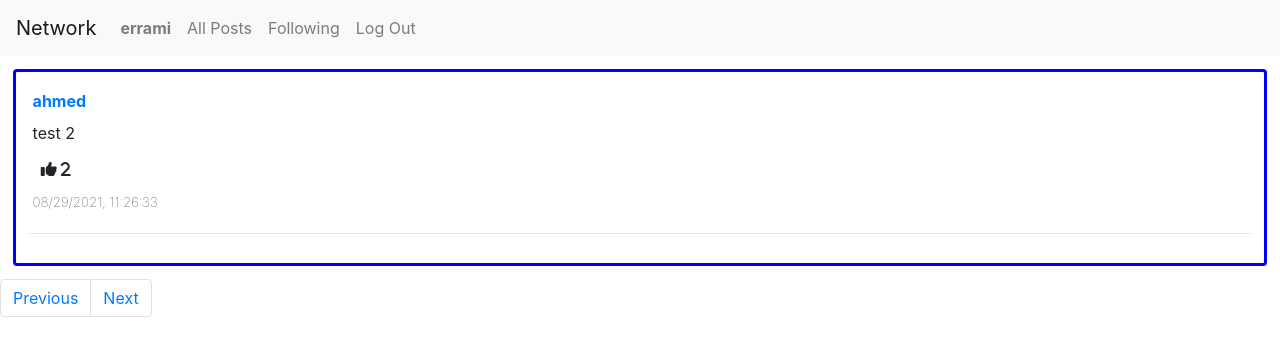
After one commit to ahmederrami/network, a Django app: page /following in a window 1280 px wide. The commit adds this page. Shown: the top 356 px of the page. Run offline with Django 3.2, Linux system fonts and the light colour scheme; a user stored in the database is signed in; data comes from the database, SQL or seed files in the repository; both versions use the stored data as it was after the commit; some libraries are stand-ins or nearby versions.

Commit message:
remains to be done pagination only

```diff
--- a/network/models.py
+++ b/network/models.py
@@ -11,6 +11,15 @@ class User(AbstractUser):
                 self.following.remove(user)
             else:
                 self.following.add(user)
+            self.save()
+
+    def serialize(self):
+        return {
+            "id": self.pk,
+            "username": self.username,
+            "followers": [user.username for user in self.followers.all()],
+            "following" : [user.username for user in self.following.all()]
+        }
 
 
 class Post(models.Model):
@@ -29,7 +38,7 @@ class Post(models.Model):
     def serialize(self):
         return {
             "id": self.pk,
-            "user": self.owner.username,
+            "owner": self.owner.username,
             "content": self.content,
             "timestamp": self.timestamp.strftime("%m/%d/%Y, %H:%M:%S"),
             "likes": self.likedBy.all().count(),
--- a/network/static/network/index.js
+++ b/network/static/network/index.js
@@ -1,16 +1,42 @@
+let log_user;
+let logged_user;
+
 document.addEventListener('DOMContentLoaded', function () {
-    load_posts('all');
+    const all_posts = document.querySelector('#all-posts');
+    const profile_posts = document.querySelector('#user-posts');
+    const username = document.querySelector('#username');
+    log_user = document.querySelector('#logged-user strong');
+    const followBtn = document.querySelector('#follow');
+    const following_posts = document.querySelector('#users-posts');
+
+    if (log_user){
+        logged_user = log_user.innerHTML;
+    }
+
+    if (all_posts){
+        var container = all_posts;
+        load_posts('all', container);
+    }
+    if (username){
+        var container = profile_posts;
+        load_posts(username.innerHTML,container);
+    }
+    if (following_posts){
+        var container = following_posts;
+        load_posts('following',container);
+    }
+
+    if(followBtn){
+        followBtn.addEventListener('click', () => follow(username.innerHTML));
+    }
 });
 
-function load_posts(filter) {
-
-    const our_div = document.querySelector('#all-posts');
-    const logged_user = document.querySelector('#logged-user strong').innerHTML;
-
+function load_posts(filter, container) {
+    console.log(`posts/${filter}`);
     fetch(`posts/${filter}`)
     .then(response => response.json())
     .then(posts => {
-
+        console.log(`posts/${filter}`);
         posts.forEach(post => {
             console.log(post);
             // Create elements
@@ -18,10 +44,10 @@ function load_posts(filter) {
             div.className = 'hide post rounded';
 
             const anchor = document.createElement('a');
-            anchor.href = `/user/${post.user}`;
+            anchor.href = `${post.owner}`;
 
             const username = document.createElement('div');
-            username.innerHTML = post.user;
+            username.innerHTML = post.owner;
             username.className = 'post-username';
 
             const timestamp = document.createElement('div');
@@ -35,7 +61,8 @@ function load_posts(filter) {
             textarea.innerHTML = content.innerHTML;
             textarea.style.display = 'none';
 
-            if (post.user == logged_user) {
+            if(log_user){
+                if (post.owner == logged_user) {
                     const editButton = document.createElement('button');
                     editButton.innerHTML = 'Edit';
                     editButton.className = 'btn btn-primary';
@@ -47,12 +74,16 @@ function load_posts(filter) {
                     div.append(editButton);
                     div.append(saveButton);
                 }
+            }
 
             const icon = document.createElement('i');
+            icon.className = 'fas fa-thumbs-up';
+            icon.innerHTML = ' '+post.liked_by.length;
 
+            if(log_user){
                 like_icon_classname(logged_user, post, icon);
-            icon.innerHTML = ' '+post.liked_by.length; //.likes;
                 icon.addEventListener('click', () => like(logged_user, post.id, icon));
+            }
 
             let hr=document.createElement('hr');
             anchor.append(username);
@@ -62,7 +93,7 @@ function load_posts(filter) {
             div.append(icon);
             div.append(timestamp);
             div.appendChild(hr);
-            our_div.append(div);
+            container.append(div);
             // showPosts.push(div);
         })
 
@@ -134,18 +165,27 @@ function like(logged_user, post_id, icon){
     });
 }
 
-function follow(username, change) {
-    fetch(`/user/${username}`, {
-        method: 'PUT',
-        body: JSON.stringify({
-            follow: `${change}`
+function follow(username) {
+    if(log_user){
+        if(logged_user != username){
+            fetch(`/follow/${username}`)
+            .then(response => response.json())
+            .then(user => {
+                document.querySelector('#foll-numb').innerHTML = ''+user.followers.length;
+                if (user.followers.includes(logged_user)){
+                    document.querySelector('#follow').innerHTML = "Unfollow";
+                }
+                else {
+                    document.querySelector('#follow').innerHTML = "Follow";
+                }
             })
-      })
-    .then(response => response.json())
-    .then(info => {
-        document.querySelector('#foll-numb').innerHTML = info.followers;
+        }
+        else {
+            console.log("can't follow themselves");
+            followBtn.style.display = 'none';
+        }
 
-    })
+    }
 }
 
 function pagination(appendHere, action) {
--- /dev/null
+++ b/network/templates/network/following.html
@@ -0,0 +1,5 @@
+{% extends "network/layout.html" %}
+
+{% block body %}
+    <div id="users-posts"></div>
+{% endblock %}
--- a/network/templates/network/index.html
+++ b/network/templates/network/index.html
@@ -1,6 +1,6 @@
 {% extends "network/layout.html" %}
+{% block body %}
 
-{% block body %}
 {% if user.is_authenticated %}
 
     <div id="new-post" class="rounded post">
@@ -12,5 +12,6 @@
         </form>
     </div>
 {% endif %}
+
 <div id="all-posts"></div>
 {% endblock %}
--- a/network/templates/network/layout.html
+++ b/network/templates/network/layout.html
@@ -29,7 +29,7 @@
                 </li>
                 {% if user.is_authenticated %}
                     <li class="nav-item">
-                        <a class="nav-link" href="#">Following</a>
+                        <a class="nav-link" href="{% url 'following' %}">Following</a>
                     </li>
                     <li class="nav-item">
                         <a class="nav-link" href="{% url 'logout' %}">Log Out</a>
@@ -45,8 +45,8 @@
               </ul>
             </div>
           </nav>
-
         <div class="body">
+            <div id="posts-filter" data-value="{{ filter }}"></div>
             {% block body %}
             {% endblock %}
             <nav aria-label="Page navigation example">
--- a/network/urls.py
+++ b/network/urls.py
@@ -5,12 +5,13 @@ from . import views
 
 urlpatterns = [
     path("", views.index, name="index"),
+    path("following", views.following, name="following"),
     path("newpost", views.new_post, name="new_post"),
     path("posts/<str:filter>", views.posts, name="posts"),
     path("edit/<int:post_id>", views.edit, name="edit"),
     path("login", views.login_view, name="login"),
     path("logout", views.logout_view, name="logout"),
     path("register", views.register, name="register"),
-    path("user/<str:username>", views.profile, name="profile"),
+    path("<str:username>", views.profile, name="profile"),
     path("follow/<str:username>", views.follow, name="follow")
 ]
--- a/network/views.py
+++ b/network/views.py
@@ -11,28 +11,7 @@ from .models import User, Post
 
 
 def index(request):
-    return render(request, "network/index.html", {
-    "posts_to_show":"all"
-    })
-
-def profile(request, username):
-    user=User.objects.get(username=username)
-    user_posts=posts(request,filter=username)
-    return render(request,"network/profile.html",{
-        "user":user,
-        "user_posts":user_posts
-    })
-
-@login_required
-def follow(request, username):
-    user=User.objects.get(username=username)
-    current_user=request.user
-    user.follow_unfollow(current_user)
-    user_posts=posts(request,filter=username)
-    return render(request,"network/profile.html",{
-        "user":user,
-        "user_posts":user_posts
-    })
+    return render(request, "network/index.html")
 
 @login_required
 def new_post(request):
@@ -80,10 +59,10 @@ def posts(request, filter):
             posts = Post.objects.all()
 
         except Post.DoesNotExist:
-            return JsonResponse({"error": "Posts not found."}, status=404)
+            return JsonResponse({"error": "Posts not found for filter : "+filter}, status=404)
 
     # Filter posts from people that the current user follows
-    elif filter == 'current':
+    elif filter == 'following':
         try:
             currentUser = request.user
 
@@ -98,7 +77,7 @@ def posts(request, filter):
                 posts |= Post.objects.filter(owner=user)
 
         except Post.DoesNotExist:
-            return JsonResponse({"error": "Posts not found."}, status=404)
+            return JsonResponse({"error": "Posts not found for filter : "+filter}, status=404)
 
     else:
         try:
@@ -106,11 +85,36 @@ def posts(request, filter):
             posts = Post.objects.filter(owner=user)
 
         except Post.DoesNotExist:
-            return JsonResponse({"error": "Posts not found."}, status=404)
+            return JsonResponse({"error": "Posts not found for filter : "+filter}, status=404)
 
     posts = posts.order_by("-timestamp").all()
 
     return JsonResponse([post.serialize() for post in posts], safe=False)
+
+
+@login_required
+def following(request):
+    return render(request, "network/following.html")
+
+def profile(request, username):
+    user=User.objects.get(username=username)
+    logged_user=request.user
+    followBtn_initLabel="Follow"
+    if logged_user in user.followers.all():
+        followBtn_initLabel="Unfollow"
+    return render(request,"network/profile.html",{
+        "profile":user,
+        "followBtn_initLabel":followBtn_initLabel
+    })
+
+@login_required
+def follow(request, username):
+    user=User.objects.get(username=username)
+    current_user=request.user
+    current_user.follow_unfollow(user)
+    return JsonResponse(user.serialize(), safe=False)
+
+
 # def new_post(request):
 #     empty_post=''
 #     if request.method == 'POST':
--- a/project4/settings.py
+++ b/project4/settings.py
@@ -25,7 +25,7 @@ SECRET_KEY = 'django-insecure--n0h89r7*zrx5k9#q235yveciw#1^q@mx!n24_l#+wm064-)a!
 # SECURITY WARNING: don't run with debug turned on in production!
 DEBUG = True
 
-ALLOWED_HOSTS = ['errami.pythonanywhere.com']
+ALLOWED_HOSTS = ['errami.pythonanywhere.com','127.0.0.1']
 
 
 # Application definition
```
Also changed, not shown: network/templates/network/profile.html (+9 -7 lines), network/templates/network/test.html (added, +24 -0 lines), db.sqlite3, 1 other file. Lines whose indentation alone changed are shown as unchanged.
